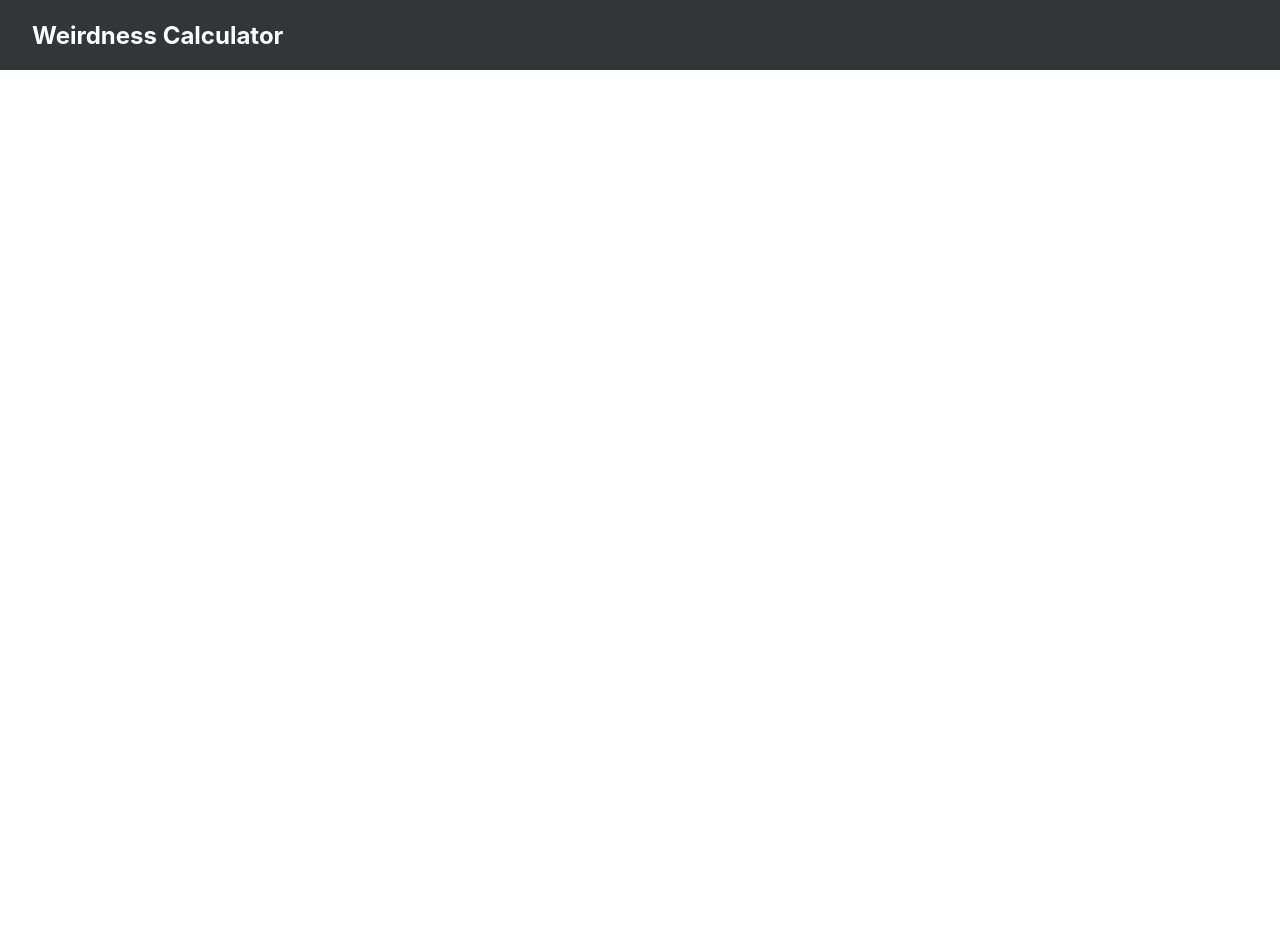
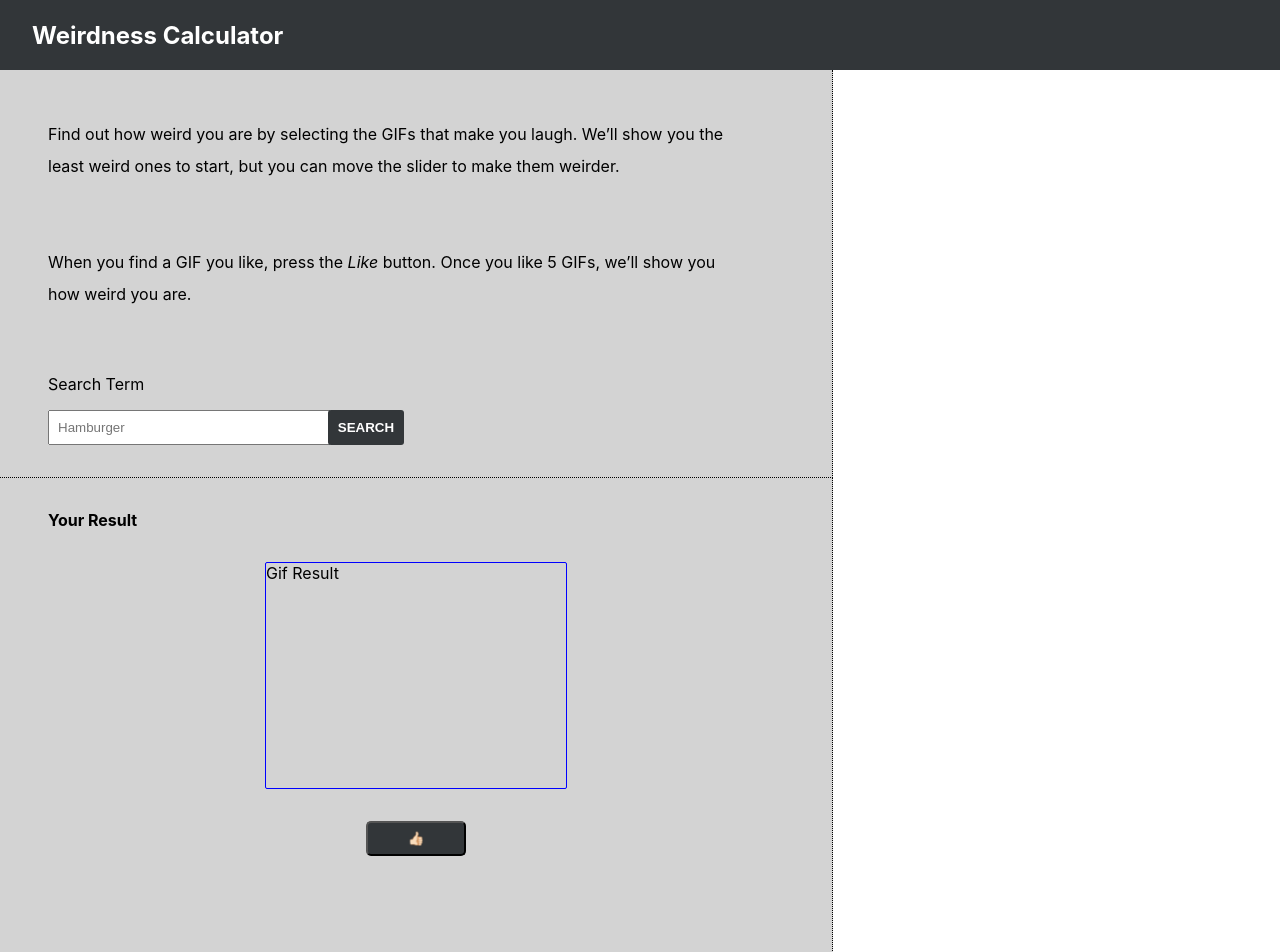
Before and after one commit to APuck003/giphy-weird-calc, a React (Create React App) app: page / in a window 1280 px wide. Shown: the top 952 px of the page. Before the commit the page ends 800 px from the top, so only its background shows below. Built offline with nearby package versions, Linux system fonts and the light colour scheme.

Commit message:
created basic outline of Search and Results section using styled components

```diff
--- a/public/index.html
+++ b/public/index.html
@@ -8,7 +8,7 @@
       name="description"
       content="Web site created using create-react-app"
     />
-    <title>React App</title>
+    <title>My App</title>
   </head>
   <body>
     <noscript>You need to enable JavaScript to run this app.</noscript>
--- a/src/components/App.js
+++ b/src/components/App.js
@@ -1,10 +1,17 @@
 import React from 'react';
 import {Header} from './Header'
+import {ResultsWrapper} from "./ResultsWrapper"
+import {SearchWrapper} from "./SearchWrapper"
+import {Wrapper} from "./Wrapper"
 
 export const App = props => {
   return (
     <div className="App">
       <Header />
+      <Wrapper>
+        <SearchWrapper/>
+        <ResultsWrapper/>
+      </Wrapper>
     </div>
   );
 }
--- /dev/null
+++ b/src/components/GifResult.js
@@ -0,0 +1,26 @@
+import React from 'react'
+import styled from "styled-components"
+
+const StyledGifSection = styled.div`
+  display: flex;
+  flex-direction: column;
+  align-items: center;
+  padding-bottom: 2rem;
+`
+
+const StyledGifResult = styled.div`
+  height: 225px;
+  width: 300px;
+  border: 1px solid blue;
+  border-radius: 2px;
+`
+
+export const GifResult = props => {
+  return (
+      <StyledGifSection>
+        <StyledGifResult>
+          <div>Gif Result</div>
+        </StyledGifResult>
+      </StyledGifSection>
+  )
+}
--- /dev/null
+++ b/src/components/GifSearchInput.js
@@ -0,0 +1,22 @@
+import React from 'react'
+import {StyledSearch, StyledForm, StyledInput, StyledButton} from "../styles"
+
+
+export const GifSearchInput = props => {
+  return (
+      <StyledSearch>
+        <p>Search Term</p>
+
+        <StyledForm>
+
+          <StyledInput
+              type="text"
+              placeholder="Hamburger"
+          />
+
+          <StyledButton>Search</StyledButton>
+
+        </StyledForm>
+      </StyledSearch>
+  )
+}
--- a/src/components/Header.js
+++ b/src/components/Header.js
@@ -1,20 +1,5 @@
 import React from 'react'
-import styled from 'styled-components'
-
-const StyledHeader = styled.div`
-  width: 100%;
-  height: 70px;
-  background-color: rgb(50, 54, 57);
-  display: flex;
-  align-items: center;
-  color: #fff;
-  font-weight: bold;
-
-  h1 {
-    padding-left: 2rem;
-    font-size: 24px;
-  }
-`
+import {StyledHeader} from "../styles"
 
 export const Header = () => {
   return (
--- /dev/null
+++ b/src/components/Instructions.js
@@ -0,0 +1,22 @@
+import React from 'react'
+import {StyledText} from '../styles'
+
+
+export const Instructions = props => {
+  return (
+      <StyledText>
+        <p>
+          Find out how weird you are by selecting the GIFs that make you laugh.
+          We’ll show you the least weird ones to start, but you can move the
+          slider to make them weirder.
+        </p>
+
+        <br/>
+
+        <p>
+          When you find a GIF you like, press the <em>Like</em> button. Once you
+          like 5 GIFs, we’ll show you how weird you are.
+        </p>
+      </StyledText>
+  )
+}
--- /dev/null
+++ b/src/components/LikeButton.js
@@ -0,0 +1,26 @@
+import React from "react";
+import styled from "styled-components"
+
+const StyledLikeButtonSection = styled.div`
+  width: 100%;
+  display: flex;
+  justify-content: center;
+`
+
+const StyledLikeButton = styled.button`
+  width: 100px;
+  padding: 0.5rem;
+  background-color: rgb(50, 54, 57);
+  color: #fff;
+  border-radius: 5px;
+`
+
+export const LikeButton = props => {
+  return (
+      <StyledLikeButtonSection>
+        <StyledLikeButton>
+          👍🏻
+        </StyledLikeButton>
+      </StyledLikeButtonSection>
+  );
+};
--- /dev/null
+++ b/src/components/ResultsTitle.js
@@ -0,0 +1,11 @@
+import React from "react";
+import styled from "styled-components"
+
+const StyledTitle = styled.h4`
+  margin: 0 0 2rem 1rem;
+`
+
+export const ResultsTitle = props => {
+  const { title } = props;
+  return <StyledTitle>{title}</StyledTitle>;
+};
--- /dev/null
+++ b/src/components/ResultsWrapper.js
@@ -0,0 +1,32 @@
+import React from 'react'
+import styled from "styled-components"
+import {GifResult} from "./GifResult"
+import {LateralWrapper} from "./LateralWrapper"
+import {LikeButton} from "./LikeButton"
+import {ResultsTitle} from "./ResultsTitle"
+
+const StyledResultsWrapper = styled.div`
+  background-color: lightgrey;
+  width: 60%;
+  padding: 2rem;
+  border-style: hidden dotted dotted hidden;
+  border-width: 1px;
+  height: 470px;
+  //height: -webkit-fill-available;
+`
+
+
+export const ResultsWrapper = () => {
+  return (
+      <StyledResultsWrapper>
+
+        <ResultsTitle title="Your Result" />
+
+          <GifResult/>
+
+          <LikeButton/>
+
+      </StyledResultsWrapper>
+  )
+
+}
--- /dev/null
+++ b/src/components/SearchWrapper.js
@@ -0,0 +1,13 @@
+import React from 'react'
+import {StyledSearchWrapper} from '../styles'
+import {GifSearchInput} from "./GifSearchInput"
+import {Instructions} from "./Instructions"
+
+export const SearchWrapper = () => {
+  return (
+        <StyledSearchWrapper>
+          <Instructions/>
+          <GifSearchInput/>
+        </StyledSearchWrapper>
+  )
+}
--- /dev/null
+++ b/src/components/Wrapper.js
@@ -0,0 +1,17 @@
+import React from "react"
+import styled from "styled-components"
+
+const StyledWrapper = styled.div`
+  display: flex;
+  flex-direction: column;
+  min-height: 100%;
+  max-height: 100%;
+`
+
+export const Wrapper = props => {
+  return (
+      <StyledWrapper>
+        {props.children}
+      </StyledWrapper>
+  )
+}
--- /dev/null
+++ b/src/styles.js
@@ -0,0 +1,63 @@
+import styled from "styled-components"
+
+export const StyledSearchWrapper = styled.div`
+  background-color: lightgrey;
+  width: 60%;
+  padding: 2rem;
+  border-style: hidden dotted dotted hidden;
+  border-width: 1px;
+`
+
+export const StyledHeader = styled.div`
+  width: 100%;
+  height: 70px;
+  background-color: rgb(50, 54, 57);
+  display: flex;
+  align-items: center;
+  color: #fff;
+  font-weight: bold;
+
+  h1 {
+    padding-left: 2rem;
+    font-size: 24px;
+  }
+`
+
+export const StyledSearch = styled.div`
+  display: flex;
+  flex-direction: column;
+  margin: 3rem 0 0 1rem;
+`
+
+export const StyledForm = styled.form`
+  width: 50%;
+  display: flex;
+  align-items: center;
+`
+
+export const StyledInput = styled.input`
+    padding: .5rem;
+    width: 70%;
+`
+
+export const StyledButton = styled.button`
+    padding: 0.6rem;
+    border: none;
+    background-color: rgb(50, 54, 57);
+    text-transform: uppercase;
+    color: #fff;
+    border-radius: 3px;
+    font-weight: bold;
+    position: relative;
+    right: 3px;
+`
+
+export const StyledText = styled.div`
+  padding-right: 3rem;
+  line-height: 2;
+
+  p {
+    margin-left: 1em;
+    margin-right: 1em;
+  }
+`
```
